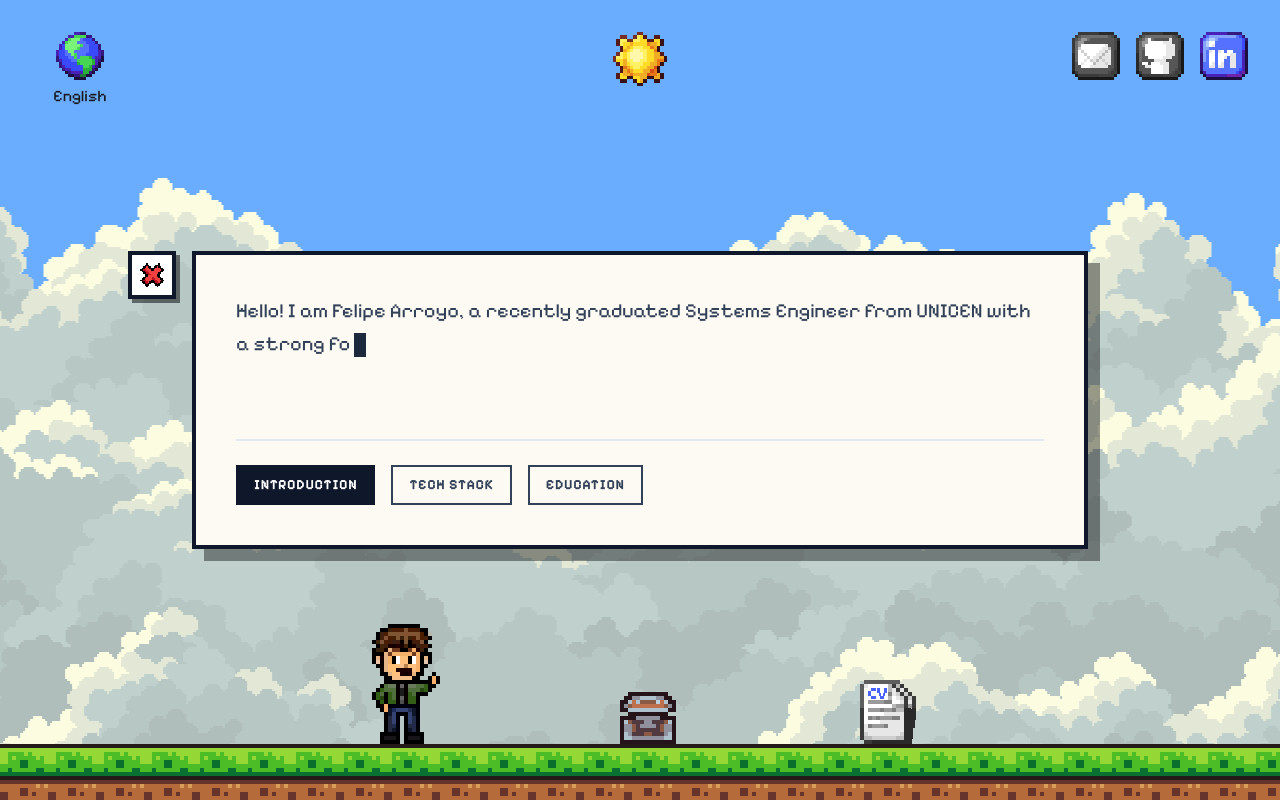
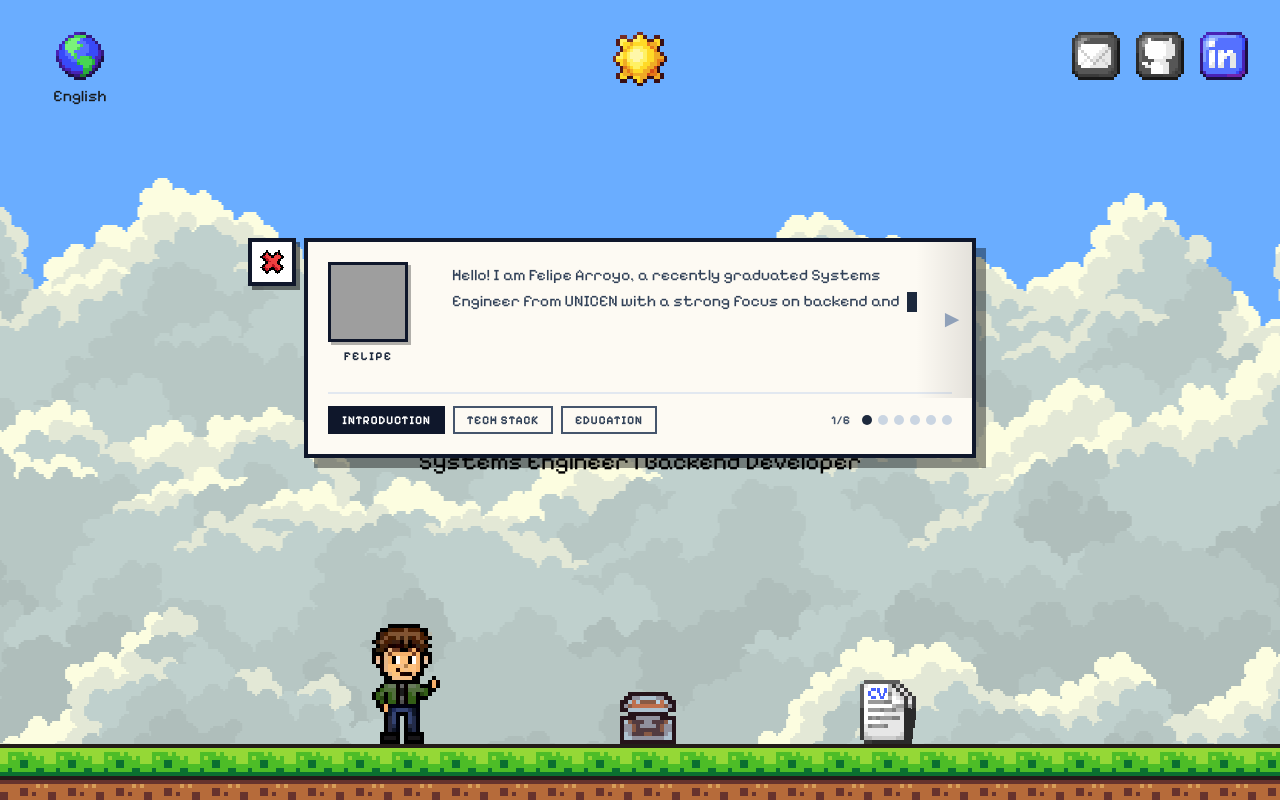
Before and after one commit to feliarroyo/portfolio, a Next.js app: page / in a window 1280 px wide. Both pictures are taken after a click on the button 404 px from the left and 684 px from the top of the page. Built offline with nearby package versions, Linux system fonts and the light colour scheme; grey boxes are pictures that could not be loaded.

Commit message:
feat: divide About Me dialogs in pages
Closes #36

```diff
--- a/app/components/AboutMeOverlay.tsx
+++ b/app/components/AboutMeOverlay.tsx
@@ -1,132 +1,273 @@
 "use client";
 
 import { useState, useEffect } from "react";
+import Image from "next/image";
 import { useUI } from "../context/UIContext";
 import { useLanguage } from "../context/LanguageContext";
 import OverlayButton from "./OverlayButton";
 
 type Topic = "intro" | "tech" | "education";
 
-export default function AboutOverlay() {
-    const { isAboutOpen, setAboutOpen, isAboutTyping: isTyping, setAboutTyping: setIsTyping } = useUI();
+const TOPICS: Topic[] = ["intro", "tech", "education"];
+
+function TypewriterText({
+  text,
+  isFastForward,
+  onTypingChange,
+}: {
+  text: string;
+  isFastForward: boolean;
+  onTypingChange: (isTyping: boolean) => void;
+}) {
+  const [charCount, setCharCount] = useState(0);
+  const isFinished = charCount >= text.length;
+  const speed = isFastForward ? 1 : 25;
+
+  useEffect(() => {
+    onTypingChange(!isFinished);
+  }, [isFinished, onTypingChange]);
+
+  useEffect(() => {
+    if (isFinished) return;
+
+    const timer = setTimeout(() => {
+      setCharCount((c) => c + 1);
+    }, speed);
+
+    return () => clearTimeout(timer);
+  }, [charCount, text.length, speed, isFinished]);
+
+  return (
+    <p className="text-sm sm:text-base text-slate-700 dark:text-slate-300 leading-relaxed font-mono">
+      {text.slice(0, charCount)}
+      <span
+        className={`inline-block w-2 h-4 sm:w-2.5 sm:h-5 bg-slate-800 dark:bg-slate-200 ml-1 align-middle ${
+          isFinished ? "animate-pulse" : ""
+        }`}
+      />
+    </p>
+  );
+}
+
+// Inner dialog
+function AboutDialogContent({
+  onClose,
+  sessionKey,
+}: {
+  onClose: () => void;
+  sessionKey: number;
+}) {
+  const { setAboutTyping } = useUI();
   const { t } = useLanguage();
 
-    const [activeTopic, setActiveTopic] = useState<Topic>("intro");
-    const [charCount, setCharCount] = useState(0);
-    const defaultSpeed = 30;
-    const [typingSpeed, setTypingSpeed] = useState<number>(defaultSpeed);
+  const [currentPage, setCurrentPage] = useState<number>(0);
+  const [isFastForward, setIsFastForward] = useState<boolean>(false);
 
-    const topicContent: Record<Topic, string> = {
+  const topicTitles: Record<Topic, string> = {
+    intro: t.nav.intro,
+    tech: t.nav.techStack,
+    education: t.nav.education,
+  };
+
+  const pages: { topic: Topic; text: string }[] = [];
+
+  const rawSections: Record<Topic, unknown> = {
     intro: t.text.aboutMeContent,
     tech: t.text.techStackContent,
     education: t.text.educationContent,
   };
 
-    const fullText = topicContent[activeTopic];
-    const displayedText = isTyping ? fullText.slice(0, charCount) : fullText;
+  TOPICS.forEach((topic) => {
+    const content = rawSections[topic];
+    if (Array.isArray(content)) {
+      content.forEach((textItem) => {
+        pages.push({ topic, text: String(textItem) });
+      });
+    } else {
+      pages.push({ topic, text: String(content || "") });
+    }
+  });
 
-    const [prevIsOpen, setPrevIsOpen] = useState(isAboutOpen);
-    if (isAboutOpen !== prevIsOpen) {
-        setPrevIsOpen(isAboutOpen);
-        if (isAboutOpen) {
-            setTypingSpeed(defaultSpeed);
-            setActiveTopic("intro");
-            setCharCount(0);
-            setIsTyping(true);
-        } else {
-            setIsTyping(false);
-        }
-    }
+  const totalPages = pages.length;
+  const activePage =
+    pages[currentPage] || pages[0] || { topic: "intro" as Topic, text: "" };
+  const activeTopic = activePage.topic;
+  const currentText = activePage.text;
 
-    useEffect(() => {
-        if (!isTyping || !isAboutOpen) return;
-
-        if (charCount >= fullText.length) {
-            setIsTyping(false);
-            return;
-        }
-
-        const timeoutId = setTimeout(() => {
-            setCharCount((prev) => prev + 1);
-        }, typingSpeed);
-
-        return () => clearTimeout(timeoutId);
-    }, [isTyping, isAboutOpen, charCount, fullText.length, typingSpeed, setIsTyping]);
-
-    const handleSkip = () => {
-        if (isTyping) {
-            setTypingSpeed(2);
+  const handleTopicChange = (topic: Topic) => {
+    const targetIndex = pages.findIndex((p) => p.topic === topic);
+    if (targetIndex !== -1 && targetIndex !== currentPage) {
+      setCurrentPage(targetIndex);
+      setIsFastForward(false);
     }
   };
 
-    const handleTopicChange = (e: React.MouseEvent, topic: Topic) => {
+  const canGoPrev = currentPage > 0;
+  const canGoNext = currentPage < totalPages - 1;
+
+  const handlePrevPage = (e: React.MouseEvent) => {
     e.stopPropagation();
-        if (activeTopic === topic) return;
+    setIsFastForward(false);
+    if (currentPage > 0) {
+      setCurrentPage((prev) => prev - 1);
+    }
+  };
 
-        setTypingSpeed(defaultSpeed);
-        setActiveTopic(topic);
-        setCharCount(0);
-        setIsTyping(true);
+  const handleNextPage = (e: React.MouseEvent) => {
+    e.stopPropagation();
+    setIsFastForward(false);
+    if (currentPage < totalPages - 1) {
+      setCurrentPage((prev) => prev + 1);
+    }
+  };
+
+  return (
+    <div className="relative w-full max-w-2xl">
+      {/* Close Button */}
+      <OverlayButton
+        variant="close"
+        onClick={onClose}
+        className="-top-12 right-0 sm:-top-12 md:-left-14 md:top-0"
+        ariaLabel="Close About Me"
+      />
+
+      {/* Compact Fixed Window */}
+      <div
+        onClick={() => setIsFastForward(true)}
+        className="relative w-full h-70 sm:h-55 bg-[#fdfaf3] dark:bg-slate-900 border-4 border-slate-900 dark:border-slate-500 shadow-[10px_10px_0px_0px_rgba(0,0,0,0.4)] dark:shadow-[10px_10px_0px_0px_rgba(0,0,0,0.8)] p-4 sm:p-5 flex flex-col justify-between overflow-hidden cursor-pointer select-none"
+      >
+        {/* Main Content Area */}
+        <div className="flex flex-row items-center sm:items-start gap-4 sm:gap-5 grow overflow-hidden">
+          {/* Avatar Frame & Name */}
+          <div className="shrink-0 flex flex-col items-center">
+            <div className="relative w-16 h-16 sm:w-20 sm:h-20 border-3 border-slate-900 dark:border-slate-400 bg-amber-100 dark:bg-slate-800 shadow-[3px_3px_0px_0px_rgba(0,0,0,0.3)] overflow-hidden">
+              <Image
+                src="/images/profile.png"
+                alt="Profile"
+                fill
+                sizes="80px"
+                className="object-cover"
+                priority
+              />
+            </div>
+            <span className="mt-1.5 text-xs font-bold font-mono tracking-widest text-slate-800 dark:text-slate-200 uppercase select-none">
+              FELIPE
+            </span>
+          </div>
+
+          {/* Dialogue Text */}
+          <div className="grow w-full overflow-y-auto px-4 sm:px-6 min-h-0">
+            <TypewriterText
+              key={`${sessionKey}-${currentPage}`}
+              text={currentText}
+              isFastForward={isFastForward}
+              onTypingChange={setAboutTyping}
+            />
+          </div>
+        </div>
+
+        {/* Left Arrow Zone */}
+        {canGoPrev && (
+          <button
+            onClick={handlePrevPage}
+            aria-label="Previous Page"
+            className="absolute left-0 top-0 bottom-14 w-12 sm:w-14 z-20 flex items-center justify-start pl-1 sm:pl-2 text-xl sm:text-2xl font-bold text-slate-400 hover:text-slate-900 dark:text-slate-500 dark:hover:text-white transition-colors bg-linear-to-r from-black/10 to-transparent hover:from-black/15 select-none cursor-pointer"
+          >
+            &#x25C4;
+          </button>
+        )}
+
+        {/* Right Arrow Zone */}
+        {canGoNext && (
+          <button
+            onClick={handleNextPage}
+            aria-label="Next Page"
+            className="absolute right-0 top-0 bottom-14 w-12 sm:w-14 z-20 flex items-center justify-end pr-1 sm:pr-2 text-xl sm:text-2xl font-bold text-slate-400 hover:text-slate-900 dark:text-slate-500 dark:hover:text-white transition-colors bg-linear-to-l from-black/10 to-transparent hover:from-black/15 select-none cursor-pointer"
+          >
+            &#x25BA;
+          </button>
+        )}
+
+        {/* Bottom Bar */}
+        <div className="mt-3 pt-3 border-t-2 border-slate-200 dark:border-slate-700 flex items-center justify-between z-10">
+          {/* Section Switcher Tabs */}
+          <div className="flex gap-1.5 sm:gap-2">
+            {TOPICS.map((topic) => (
+              <button
+                key={topic}
+                onClick={(e) => {
+                  e.stopPropagation();
+                  handleTopicChange(topic);
+                }}
+                className={`px-2.5 sm:px-3 py-1 text-[11px] sm:text-xs font-bold uppercase tracking-wider border-2 transition-colors cursor-pointer ${
+                  activeTopic === topic
+                    ? "bg-slate-900 text-white border-slate-900 dark:bg-slate-200 dark:text-slate-900 dark:border-slate-200"
+                    : "bg-transparent text-slate-700 border-slate-600 hover:bg-slate-200 dark:text-slate-300 dark:border-slate-500 dark:hover:bg-slate-800"
+                }`}
+              >
+                {topicTitles[topic]}
+              </button>
+            ))}
+          </div>
+
+          {/* Global Page Counter & Dots (1 to 6) */}
+          {totalPages > 1 && (
+            <div className="flex items-center gap-2 sm:gap-3">
+              <span className="text-[11px] sm:text-xs font-mono font-bold text-slate-600 dark:text-slate-400">
+                {currentPage + 1}/{totalPages}
+              </span>
+              <div className="flex gap-1 sm:gap-1.5 items-center">
+                {pages.map((_, idx) => (
+                  <span
+                    key={idx}
+                    className={`inline-block w-2 h-2 sm:w-2.5 sm:h-2.5 rounded-full transition-colors ${
+                      currentPage === idx
+                        ? "bg-slate-800 dark:bg-slate-200"
+                        : "bg-slate-300 dark:bg-slate-600"
+                    }`}
+                  />
+                ))}
+              </div>
+            </div>
+          )}
+        </div>
+      </div>
+    </div>
+  );
+}
+
+// Parent: purely controls visibility & entrance/exit animations
+export default function AboutOverlay() {
+  const { isAboutOpen, setAboutOpen, setAboutTyping } = useUI();
+  const [sessionCount, setSessionCount] = useState(0);
+
+  // When opening, bump session count so inner dialog mounts fresh with page 0
+  const [prevOpen, setPrevOpen] = useState(isAboutOpen);
+  if (isAboutOpen && !prevOpen) {
+    setPrevOpen(true);
+    setSessionCount((s) => s + 1);
+  } else if (!isAboutOpen && prevOpen) {
+    setPrevOpen(false);
+  }
+
+  const handleClose = () => {
+    setAboutOpen(false);
+    setAboutTyping(false);
   };
 
   return (
     <div
-            className={`fixed inset-0 z-50 flex items-center justify-center p-4 sm:p-8 transition-all duration-500 ease-in-out ${isAboutOpen ? "opacity-100 translate-y-0" : "opacity-0 translate-y-8 pointer-events-none"
+      className={`fixed inset-0 z-50 flex items-center justify-center p-4 sm:p-6 pb-24 sm:pb-32 transition-all duration-500 ease-in-out ${
+        isAboutOpen
+          ? "opacity-100 translate-y-0"
+          : "opacity-0 translate-y-8 pointer-events-none"
       }`}
     >
-            <div className="relative w-full max-w-4xl flex flex-col md:flex-row items-center md:items-start gap-8">
-
-                <OverlayButton
-                    variant="close"
-                    onClick={() => setAboutOpen(false)}
-                    className="-top-16 right-0 md:-left-16 md:top-0"
-                    ariaLabel="Close About Me"
+      <AboutDialogContent
+        key={sessionCount}
+        sessionKey={sessionCount}
+        onClose={handleClose}
       />
-
-                <div
-                    onClick={handleSkip}
-                    className="w-full bg-[#fdfaf3] dark:bg-slate-900 border-4 border-slate-900 dark:border-slate-500 shadow-[12px_12px_0px_0px_rgba(0,0,0,0.4)] dark:shadow-[12px_12px_0px_0px_rgba(0,0,0,0.8)] p-6 md:p-10 flex flex-col cursor-pointer"
-                >
-                    <div className="grow min-h-30">
-                        <p className="text-lg md:text-xl text-slate-700 dark:text-slate-300 leading-relaxed min-h-25">
-                            {displayedText}
-                            <span className={`inline-block w-3 h-6 bg-slate-800 dark:bg-slate-200 ml-1 align-middle ${isTyping ? '' : 'animate-pulse'}`}></span>
-                        </p>
-                    </div>
-
-                    {/* Interactive Topic Buttons */}
-                    <div className="mt-6 pt-6 border-t-2 border-slate-200 dark:border-slate-700 flex flex-wrap gap-4">
-                        <button
-                            onClick={(e) => handleTopicChange(e, "intro")}
-                            className={`px-4 py-2 font-bold uppercase tracking-wider text-sm transition-colors border-2 ${activeTopic === "intro"
-                                ? "bg-slate-900 text-white border-slate-900 dark:bg-slate-200 dark:text-slate-900 dark:border-slate-200"
-                                : "bg-transparent text-slate-700 border-slate-700 hover:bg-slate-200 dark:text-slate-300 dark:border-slate-500 dark:hover:bg-slate-800"
-                                }`}
-                        >
-                            {t.nav.intro}
-                        </button>
-                        <button
-                            onClick={(e) => handleTopicChange(e, "tech")}
-                            className={`px-4 py-2 font-bold uppercase tracking-wider text-sm transition-colors border-2 ${activeTopic === "tech"
-                                ? "bg-slate-900 text-white border-slate-900 dark:bg-slate-200 dark:text-slate-900 dark:border-slate-200"
-                                : "bg-transparent text-slate-700 border-slate-700 hover:bg-slate-200 dark:text-slate-300 dark:border-slate-500 dark:hover:bg-slate-800"
-                                }`}
-                        >
-                            {t.nav.techStack}
-                        </button>
-                        <button
-                            onClick={(e) => handleTopicChange(e, "education")}
-                            className={`px-4 py-2 font-bold uppercase tracking-wider text-sm transition-colors border-2 ${activeTopic === "education"
-                                ? "bg-slate-900 text-white border-slate-900 dark:bg-slate-200 dark:text-slate-900 dark:border-slate-200"
-                                : "bg-transparent text-slate-700 border-slate-700 hover:bg-slate-200 dark:text-slate-300 dark:border-slate-500 dark:hover:bg-slate-800"
-                                }`}
-                        >
-                            {t.nav.education}
-                        </button>
-                    </div>
-                </div>
-
-            </div>
     </div>
   );
 }
--- a/app/dictionaries/translations.ts
+++ b/app/dictionaries/translations.ts
@@ -15,9 +15,9 @@ export type Dictionary = {
     education: string;
   },
   text: {
-    aboutMeContent: string;
-    techStackContent: string;
-    educationContent: string;
+    aboutMeContent: string[];
+    techStackContent: string[];
+    educationContent: string[];
   }
 };
 
@@ -39,9 +39,9 @@ export const translations: Record<"en" | "es", Dictionary> = {
       education: "Education"
     },
     text: {
-      aboutMeContent: "Hello! I am Felipe Arroyo, a recently graduated Systems Engineer from UNICEN with a strong focus on backend and full-stack development. I am currently seeking opportunities to apply my technical knowledge in a dynamic environment and continue growing as a developer.",
-      techStackContent: "My core expertise lies in building robust and scalable applications using Java, Spring Boot, and PostgreSQL, while also designing intuitive web interfaces with Next.js, React, and Tailwind CSS.Other languages and frameworks I have experience with include Python, C#, and Unity.",
-      educationContent: "I have a degree in Systems Engineering from UNICEN, where I gained a solid foundation in software development, algorithms, and data structures. During my studies, I completed various projects that allowed me to apply my knowledge in real-world scenarios, enhancing my problem-solving skills and technical proficiency."
+      aboutMeContent: ["Hello! I am Felipe Arroyo, a recently graduated Systems Engineer from UNICEN with a strong focus on backend and full-stack development.", "I am currently seeking opportunities to apply my technical knowledge in a dynamic environment and continue growing as a developer."],
+      techStackContent: ["My core expertise lies in building robust and scalable applications using Java, Spring Boot, and PostgreSQL, while also designing intuitive web interfaces with Next.js, React, and Tailwind CSS.", "Other languages and frameworks I have experience with include Python, C#, and Unity."],
+      educationContent: ["I have a degree in Systems Engineering from UNICEN, where I gained a solid foundation in software development, algorithms, and data structures.", "During my studies, I completed various projects that allowed me to apply my knowledge in real-world scenarios, enhancing my problem-solving skills and technical proficiency."]
     }
   },
   es: {
@@ -61,9 +61,9 @@ export const translations: Record<"en" | "es", Dictionary> = {
       education: "Educación"
     },
     text: {
-      aboutMeContent: "¡Hola! Soy Felipe Arroyo, un Ingeniero de Sistemas recientemente graduado de la UNICEN enfocado en el desarrollo backend y full-stack. Actualmente estoy en busca de oportunidades para demostrar mis conocimientos técnicos en un entorno dinámico, para así continuar creciendo como desarrollador.",
-      techStackContent: "Mi experiencia se radica principalmente en el desarrollo de aplicaciones robustas y escalables utilizando Java, Spring Boot y PostgreSQL, así como en el diseño de interfaces web intuitivas con Next.js, React y Tailwind CSS. Otros lenguajes y frameworks con los que tengo experiencia incluyen Python, C# y Unity.",
-      educationContent: "Tengo un título en Ingeniería de Sistemas de la UNICEN, donde adquirí una base sólida en desarrollo de software, algoritmos y estructuras de datos. Durante mis estudios, completé diversos proyectos que me permitieron aplicar mi conocimiento en escenarios del mundo real, mejorando mis habilidades de resolución de problemas y proficiencia técnica."
+      aboutMeContent: ["¡Hola! Soy Felipe Arroyo, un Ingeniero de Sistemas recientemente graduado de la UNICEN enfocado en el desarrollo backend y full-stack.", "Actualmente estoy en busca de oportunidades para demostrar mis conocimientos técnicos en un entorno dinámico, para así continuar creciendo como desarrollador."],
+      techStackContent: ["Mi experiencia se radica principalmente en el desarrollo de aplicaciones robustas y escalables utilizando Java, Spring Boot y PostgreSQL, así como en el diseño de interfaces web intuitivas con Next.js, React y Tailwind CSS.", "Otros lenguajes y frameworks con los que tengo experiencia incluyen Python, C# y Unity."],
+      educationContent: ["Tengo un título en Ingeniería de Sistemas de la UNICEN, donde adquirí una base sólida en desarrollo de software, algoritmos y estructuras de datos.", "Durante mis estudios, completé diversos proyectos que me permitieron aplicar mi conocimiento en escenarios del mundo real, mejorando mis habilidades de resolución de problemas y proficiencia técnica."]
     }
   },
 };
```
Lines whose indentation alone changed are shown as unchanged.
